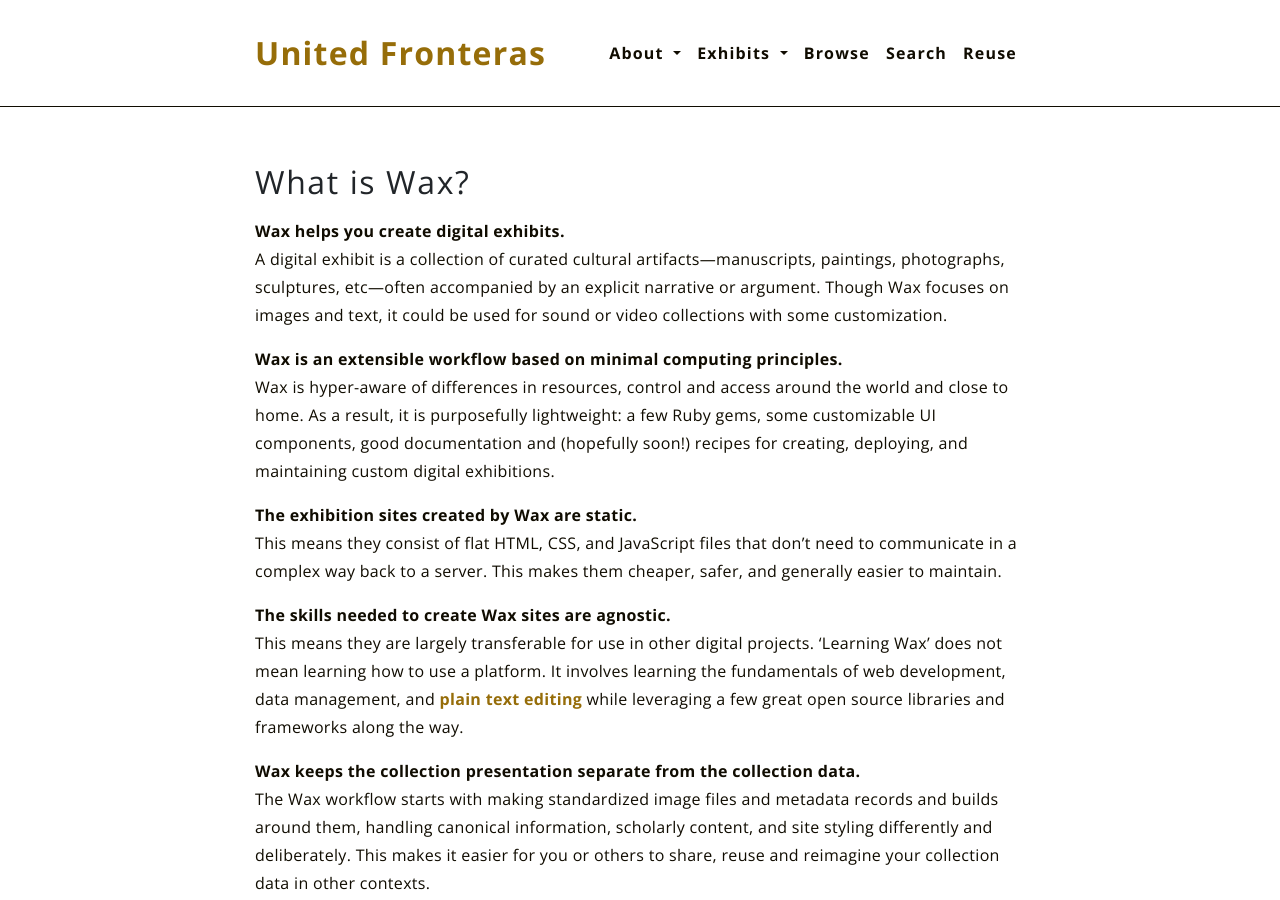
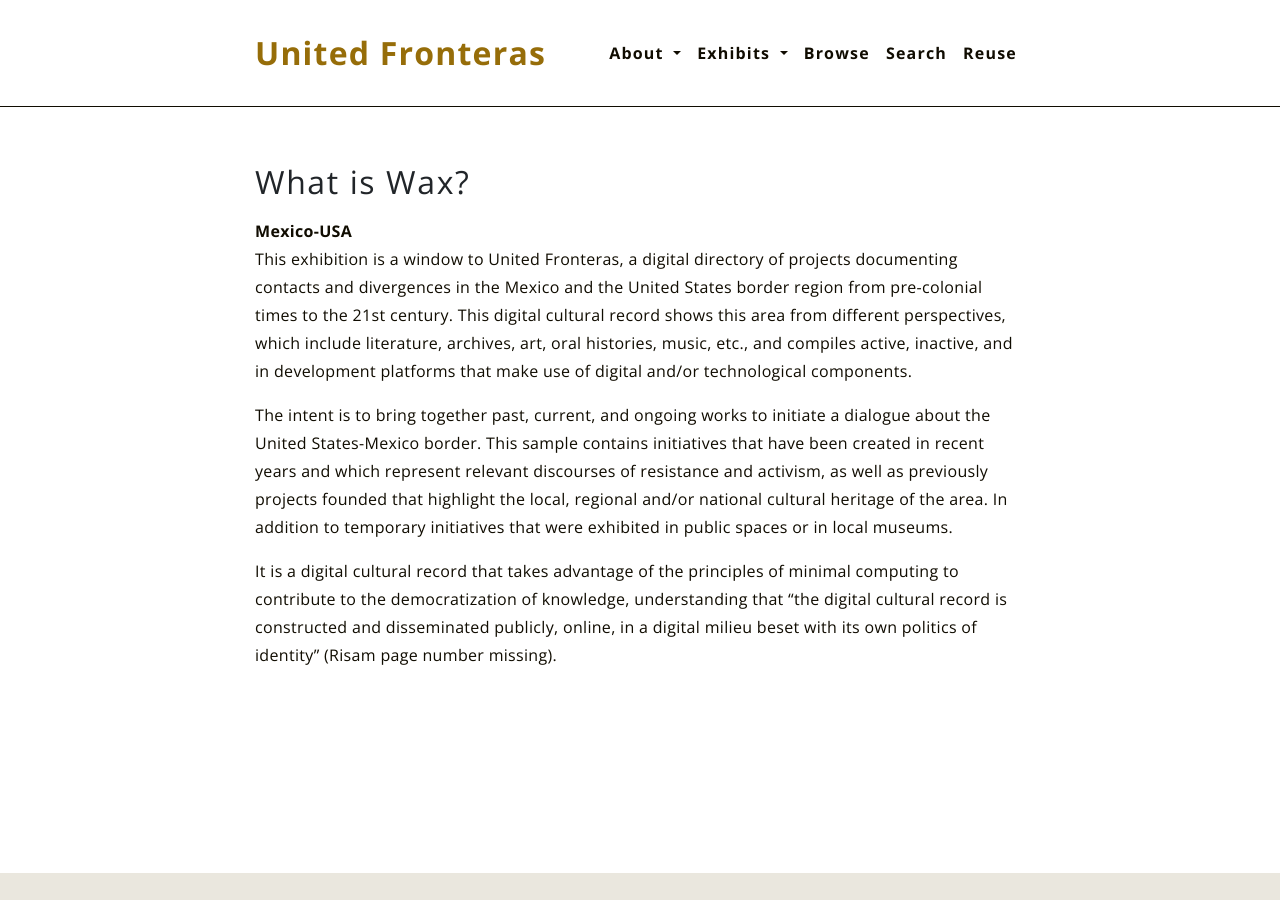
Before and after one commit to unitedfronteras/ufexhibition_mexusa, a Jekyll site: the page built from pages/about.md, in a window 1280 px wide and 900 px high. Built offline with Jekyll 4.4.1, drawn with Linux system fonts in a browser that asks for light colours; some of the changed text lies outside the part shown.

Commit message:
cambio del about y pestana wax por pestana 1 mexico usa

```diff
--- a/pages/about.md
+++ b/pages/about.md
@@ -4,45 +4,9 @@
 permalink: /about/
 ---
 
-**Wax helps you create digital exhibits.**
-A digital exhibit is a collection of curated cultural artifacts—manuscripts, paintings, photographs, sculptures, etc—often accompanied by an explicit narrative or argument. Though Wax focuses on images and text, it could be used for sound or video collections with some customization.
+**Mexico-USA**
+This exhibition is a window to United Fronteras, a digital directory of projects documenting contacts and divergences in the Mexico and the United States border region from pre-colonial times to the 21st century. This digital cultural record shows this area from different perspectives, which include literature, archives, art, oral histories, music, etc., and compiles active, inactive, and in development platforms that make use of digital and/or technological components.
 
-**Wax is an extensible workflow based on minimal computing principles.**
-Wax is hyper-aware of differences in resources, control and access around the world and close to home. As a result, it is purposefully lightweight: a few Ruby gems, some customizable UI components, good documentation and (hopefully soon!) recipes for creating, deploying, and maintaining custom digital exhibitions.
+The intent is to bring together past, current, and ongoing works to initiate a dialogue about the United States-Mexico border. This sample contains initiatives that have been created in recent years and which represent relevant discourses of resistance and activism, as well as previously projects founded that highlight the local, regional and/or national cultural heritage of the area. In addition to temporary initiatives that were exhibited in public spaces or in local museums.
 
-**The exhibition sites created by Wax are static.**
-This means they consist of flat HTML, CSS, and JavaScript files that don't need to communicate in a complex way back to a server. This makes them cheaper, safer, and generally easier to maintain.
-
-**The skills needed to create Wax sites are agnostic.**
-This means they are largely transferable for use in other digital projects. 'Learning Wax' does not mean learning how to use a platform. It involves learning the fundamentals of web development, data management, and [plain text editing](https://zapier.com/blog/beginner-ultimate-guide-markdown/) while leveraging a few great open source libraries and frameworks along the way.
-
-**Wax keeps the collection presentation separate from the collection data.**
-The Wax workflow starts with making standardized image files and metadata records and builds around them, handling canonical information, scholarly content, and site styling differently and deliberately. This makes it easier for you or others to share, reuse and reimagine your collection data in other contexts.
-
-## Who is Wax for?
-
-Wax was created for individuals and groups who either don't have or don't want to use a lot of resources to create their scholarly or cultural exhibits. It's best suited for folks who are willing to take on some technical responsibility in exchange for a lot of flexibility.
-
-For beginners, Wax has a relatively high, but general-purpose learning curve. To get the most out of Wax, you should have some familiarity with:
-
-- Using an interactive shell (e.g., Bash/Terminal) to install and interact with programs, files, and directories on your local computer.
-- Using Git and GitHub to version control and collaborate on projects.
-- Using Jekyll to generate static sites.
-- Creating and normalizing data files (e.g., CSV, JSON, YAML)
-- Using file-naming conventions and best practices.
-- Editing HTML, CSS, and some JavaScript.
-
-**However, Wax is also great for teaching or learning the skills above!** For examples of digital pedagogy via the creation of Wax exhibitions, check out [this workshop](https://www.columbia.edu/content/events/introduction-minimal-computing-humanities-building-exhibit-primary-sources-using-wax), [this GitHub repository](https://github.com/stylerevolution/stylerevolution.github.io), and [this custom Wax site](https://stylerevolution.github.io/).
-
-**Wax is also phenomenal for professionals who play a facilitating role**, such as Digital Scholarship Librarians or Coordinators. With some practice, Wax substantially reduces the time to production and post-production maintenance costs for you and your team. In the most common scenario, students, faculty, colleagues or any other collaborators just have to provide you with a properly formatted spreadsheet and the text for the exhibits. The extras are up to you.
-
-
-## So what does the Wax workflow *look like?*
-
-Below is a diagram to give you a zoomed-out view. In summary, you create a file of metadata records for your collection (in CSV, YAML, or JSON format), organize your collection image files, and put both in the Jekyll site folder. After updating your configuration, you run a few command line tasks to prepare the data and metadata for use by the Jekyll site. Jekyll then uses special layouts and Wax components to build the exhibit and spits them out as static pages ready to publish.
-
-From there, you can run tests on your site to catch errors and decide where and how to put it online or in offline media.
-
-<a href="{{ '/img/wax_workflow.jpg' | absolute_url }}">
-  <img src="{{ '/img/wax_workflow.jpg' | absolute_url }}"/>
-</a>
+It is a digital cultural record that takes advantage of the principles of minimal computing to contribute to the democratization of knowledge, understanding that “the digital cultural record is constructed and disseminated publicly, online, in a digital milieu beset with its own politics of identity” (Risam page number missing).
```
